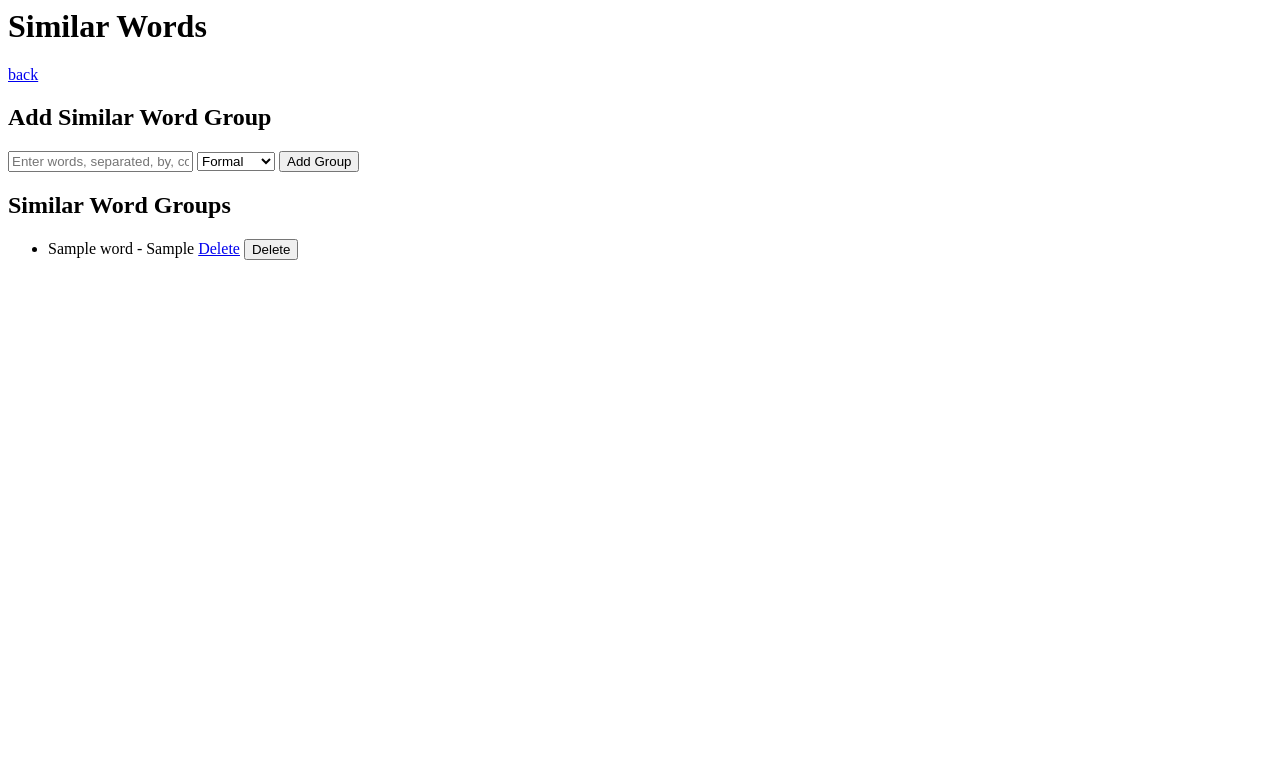
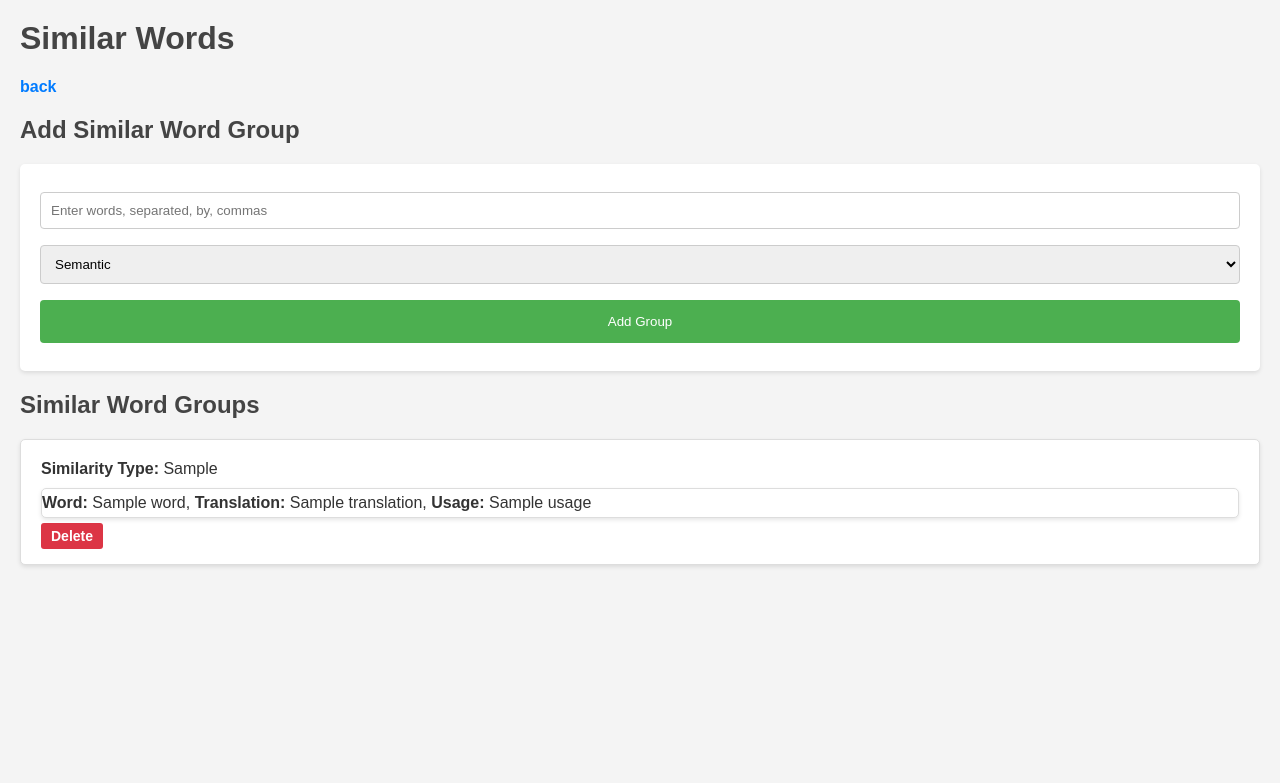
Before and after one commit to zhangrongyu0101/vocab-builder, a Flask app: page /similar-words in a window 1280 px wide. Shown: the top 783 px of the page. Run offline with Flask 3, Linux system fonts and the light colour scheme; a database or web service that is not in the repository returns one stand-in record (values such as "Sample title").

Commit message:
feat: Introduce function to remove extra space before and after words

```diff
--- a/app/routers/similar_words.py
+++ b/app/routers/similar_words.py
@@ -7,36 +7,55 @@ from flask import jsonify
 from bson.objectid import ObjectId
 from pymongo import MongoClient
 from flask import Blueprint
+import re
 # 定义蓝图
 similar_words_bp = Blueprint('similar_words', __name__)
 
 # # 使用蓝图定义路由
-# @similar_words_bp.route('/similar-words', methods=['GET'])
-# def similar_words():
-#     if request.headers.get('X-Requested-With') == 'XMLHttpRequest':
-#         word_groups = mongo.db.similar_words.find({})
-#         word_groups_list = list(word_groups)
-#         for group in word_groups_list:
-#             group["_id"] = str(group["_id"])
-#         return jsonify(word_groups_list)
-#     else:
-#         # 在渲染模板前获取所有相似单词组
-#         word_groups = mongo.db.similar_words.find({})
-#         word_groups_list = [group for group in word_groups]
-#         for group in word_groups_list:
-#             group["_id"] = str(group["_id"])
-#         # 将所有相似单词组传递给模板
-#         return render_template('similar_words.html', word_groups=word_groups_list)
+
 @similar_words_bp.route('/similar-words')
 def similar_words():
-    # 获取所有相似单词组
     word_groups = mongo.db.similar_words.find({}).sort('_id', -1)
-    word_groups_list = [group for group in word_groups]
-    for group in word_groups_list:
-        group["_id"] = str(group["_id"])  # 确保 MongoDB 的 ObjectId 能在模板中正确显示
+    word_groups_list = []
 
-    # 将所有相似单词组传递给模板进行渲染
+    for group in word_groups:
+        group_detail = {
+            'words': [],
+            'similarityType': group['similarityType'],
+            '_id': str(group['_id'])
+        }
+
+        for word in group['words']:
+            word_info = mongo.db.words.find_one({'word': word})
+            if word_info:
+                # 假设 word_info 包含 'translation' 和 'usage' 字段
+                group_detail['words'].append({
+                    'word': word,
+                    'translation': word_info.get('translation', 'No translation found'),
+                    'usage': word_info.get('usage', 'No usage found')
+                })
+            else:
+                # 没有找到单词信息的情况
+                group_detail['words'].append({
+                    'word': word,
+                    'translation': 'No translation found',
+                    'usage': 'No usage found'
+                })
+
+        word_groups_list.append(group_detail)
+
     return render_template('similar_words.html', word_groups=word_groups_list)
+
+# @similar_words_bp.route('/similar-words')
+# def similar_words():
+#     # 获取所有相似单词组
+#     word_groups = mongo.db.similar_words.find({}).sort('_id', -1)
+#     word_groups_list = [group for group in word_groups]
+#     for group in word_groups_list:
+#         group["_id"] = str(group["_id"])  # 确保 MongoDB 的 ObjectId 能在模板中正确显示
+
+    # # 将所有相似单词组传递给模板进行渲染
+    # return render_template('similar_words.html', word_groups=word_groups_list)
 
 
 @similar_words_bp.route('/add/similar-words', methods=['POST'])
@@ -49,7 +68,7 @@ def add_similar_words():
         # 你可能想要重定向用户到一个错误页面或显示一个错误消息
         return jsonify({'error': 'Missing data'}), 400
 
-    words = [word.strip() for word in words_str.split(',')]
+    words = [word.strip() for word in re.split('[,，;；]', words_str) if word.strip()]
     data = {'words': words, 'similarityType': similarityType}
 
     try:
--- a/app/static/js/similar_words.js
+++ b/app/static/js/similar_words.js
@@ -83,6 +83,22 @@ function closeModal() {
     const modal = getElementById('modal');
     modal.style.display = 'none';
 }
+function fetchWordInfo(word) {
+    fetch(`/get-word-info?word=${encodeURIComponent(word)}`)
+        .then(response => {
+        if (!response.ok) {
+            throw new Error('Network response was not ok');
+        }
+        return response.json();
+    })
+        .then(data => {
+        console.log('Word info:', data);
+        // 在这里处理和显示单词信息
+    })
+        .catch(error => {
+        console.error('Error fetching word info:', error);
+    });
+}
 // 绑定事件
 document.addEventListener('DOMContentLoaded', () => {
     const addWordGroupBtn = getElementById('addWordGroupBtn');
--- a/app/static/style.css
+++ b/app/static/style.css
@@ -86,28 +86,78 @@ a[href*="/delete/"]:hover {
 }
 
 
-/* ---------------------word group-----------------------------------
+/* ---------------------word group----------------------------------- */
 
-#modal {
-    position: fixed;
-    left: 50%;
-    top: 50%;
-    transform: translate(-50%, -50%);
-    background-color: white;
+body {
+    font-family: Arial, sans-serif;
+    margin: 20px;
+    background-color: #f4f4f4;
+    color: #333;
+}
+
+a {
+    color: #007bff;
+    text-decoration: none;
+}
+
+a:hover {
+    text-decoration: underline;
+}
+
+h1, h2 {
+    color: #444;
+}
+
+form {
+    background-color: #fff;
     padding: 20px;
     border-radius: 5px;
-    box-shadow: 0 2px 4px rgba(0,0,0,0.2);
-    display: none;
+    box-shadow: 0 2px 4px rgba(0,0,0,0.1);
+    margin-bottom: 20px;
 }
 
-#addWordGroupBtn {
-    margin: 20px;
+input[type="text"], select {
+    width: 100%;
     padding: 10px;
-    background-color: #007bff;
+    margin: 8px 0;
+    display: inline-block;
+    border: 1px solid #ccc;
+    border-radius: 4px;
+    box-sizing: border-box;
+}
+
+button[type="submit"] {
+    width: 100%;
+    background-color: #4CAF50;
     color: white;
+    padding: 14px 20px;
+    margin: 8px 0;
     border: none;
-    border-radius: 5px;
+    border-radius: 4px;
     cursor: pointer;
 }
 
-*/
+button[type="submit"]:hover {
+    background-color: #45a049;
+}
+
+ul {
+    list-style-type: none;
+    padding: 0;
+}
+
+li {
+    background-color: #fff;
+    margin: 10px 0;
+    padding: 20px;
+    border-radius: 5px;
+    box-shadow: 0 2px 4px rgba(0,0,0,0.1);
+}
+
+.word-group {
+    margin-bottom: 10px;
+}
+
+.word-detail {
+    padding: 5px 0;
+}
--- a/app/templates/similar_words.html
+++ b/app/templates/similar_words.html
@@ -1,5 +1,5 @@
 {% block content %}
-
+<link rel="stylesheet" href="{{ url_for('static', filename='style.css') }}">
 <h1>Similar Words</h1>
 <a href="{{ url_for('words_bp.index') }}"> back</a>
 <!-- 新增加相似单词组的表单 -->
@@ -7,8 +7,8 @@
 <form action="{{ url_for('similar_words.add_similar_words') }}" method="POST">
     <input type="text" name="words" placeholder="Enter words, separated, by, commas" required>
     <select name="similarityType">
+        <option value="semantic">Semantic</option>
         <option value="formal">Formal</option>
-        <option value="semantic">Semantic</option>
     </select>
     <button type="submit">Add Group</button>
 </form>
@@ -18,11 +18,18 @@
 <h2>Similar Word Groups</h2>
 <ul>
     {% for group in word_groups %}
-    <li>
-        {{ group.words|join(',') }} - {{ group.similarityType }}
-        <a >
+    <li class="word-group">
+        <strong>Similarity Type:</strong> {{ group.similarityType }}
+        <ul>
+            {% for word_detail in group.words %}
+            <li class="word-detail">
+                <strong>Word:</strong> {{ word_detail.word }},
+                <strong>Translation:</strong> {{ word_detail.translation }},
+                <strong>Usage:</strong> {{ word_detail.usage }}
+            </li>
+            {% endfor %}
+        </ul>
         <a href="/delete/similar-words/{{ group['_id'] }}">Delete</a>
-        <button class="delete-btn" data-group-id="{{ group['_id'] }}" type="button" onclick="deleteWordGroup(this.getAttribute('data-group-id'));">Delete</button>
     </li>
     {% else %}
     <li>No similar word groups added yet!</li>
```
Also changed, not shown: app/routers/words.py (+22 -2 lines), app/static/ts/similar_words.ts (+16 -0 lines).
